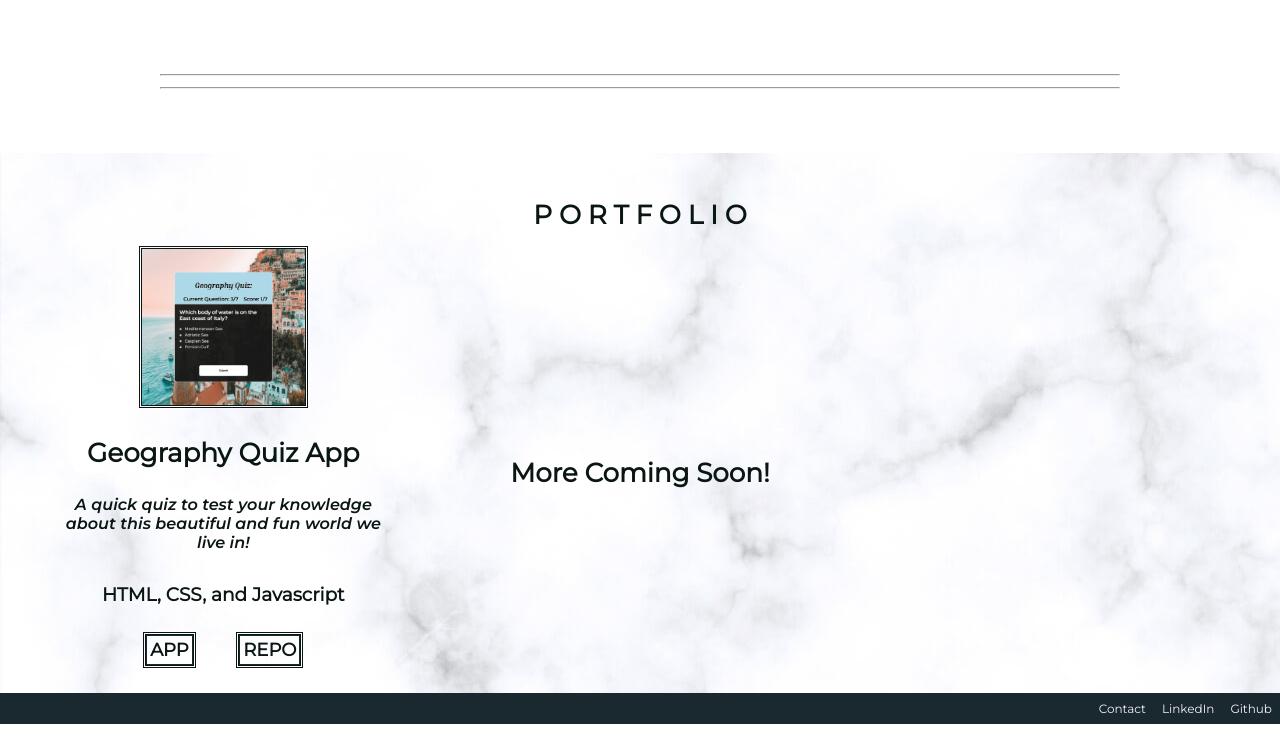
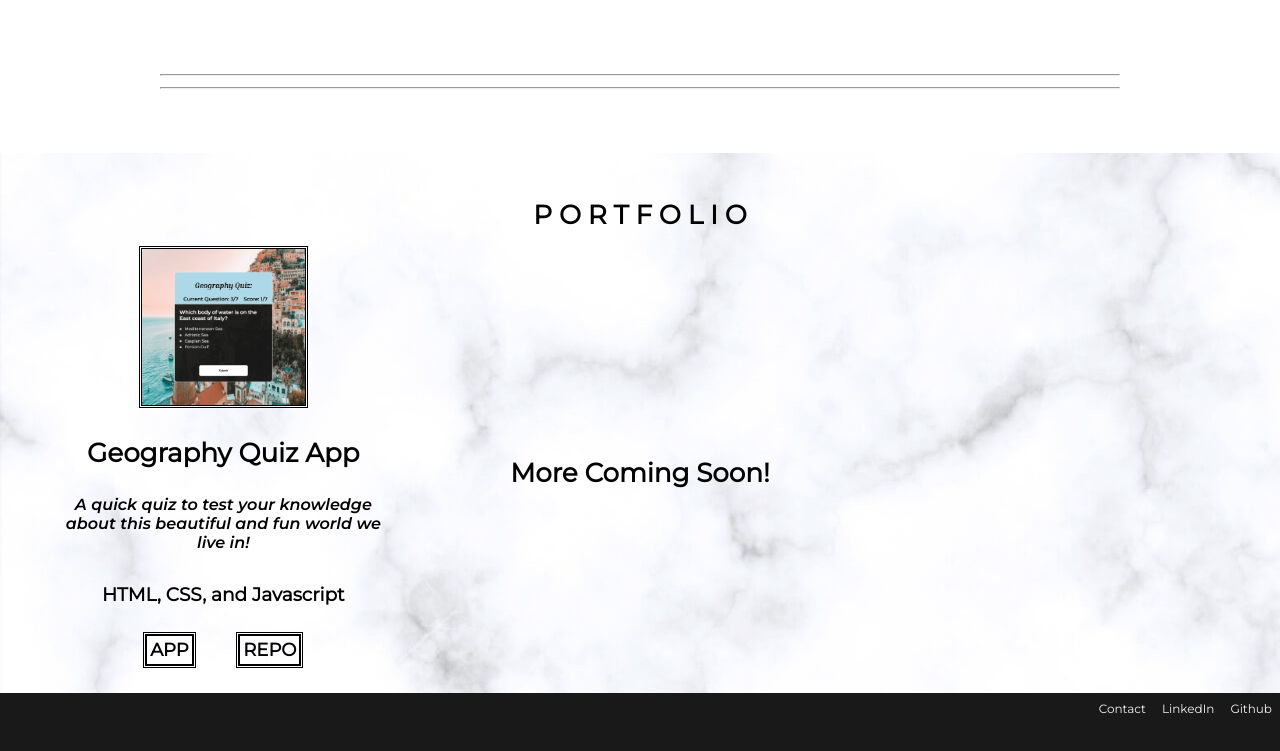
Before and after one commit to holly257/personalPortfolio, a plain HTML site: page index.html in a window 1280 px wide. Shown: the part 1157-1908 px from the top of the page. Before the commit the page ends 1881 px from the top, so only its background shows below. Drawn offline with nearby package versions, Linux system fonts and the light colour scheme.

Commit message:
changed color to black and footer width

```diff
--- a/index.css
+++ b/index.css
@@ -5,7 +5,7 @@
 body {
     font-family: 'Montserrat', sans-serif;
     font-size: 18px;
-    color: #0a1612;
+    color: black;
     text-align: center;
     margin: 0;
 }
@@ -38,7 +38,7 @@ nav {
     height: 58px;
     z-index: 10;
     padding: 0;
-    background-color: #1A2930;
+    background-color: rgb(0, 0, 0, .90);
 }
 
 #nav-hero {
@@ -53,7 +53,7 @@ nav {
 }
 /* dropdown */
 .dropbtn {
-    background-color: #1A2930;
+    background-color: rgb(0, 0, 0, .00);
     color: white;
     padding: 16px;
     font-size: 16px;
@@ -62,7 +62,7 @@ nav {
 }
 
 .dropbtn:hover, .dropbtn:focus {
-    background-color: #1a2930;
+    background-color: black;
 }
 
 .dropdown {
@@ -82,7 +82,7 @@ nav {
 }
 
 .dropdown-content a {
-    color: #1a2930;
+    color: black;
     text-decoration: none;
     display: block;
 }
@@ -192,14 +192,14 @@ h6{
     display: inline-block;
     margin: 0 5% 5% 5%;
     font-size: 15px;
-    color: #0a1612;
-    border: 1px solid #1A2930;
+    color: black;
+    border: 1px solid black;
     outline-style: double;
     padding: 3px;
 }
 
 .portfolioFooter a {
-    color: #0a1612;
+    color: black;
     text-decoration: none;
 }
 
@@ -209,7 +209,9 @@ h6{
 
 /* footer */
 #page-footer {
-    background-color: #1A2930;
+    background-color: rgb(0, 0, 0, .90);
+    height: 58px;
+    width: vw;
 }
 
 .foot, a {
```
